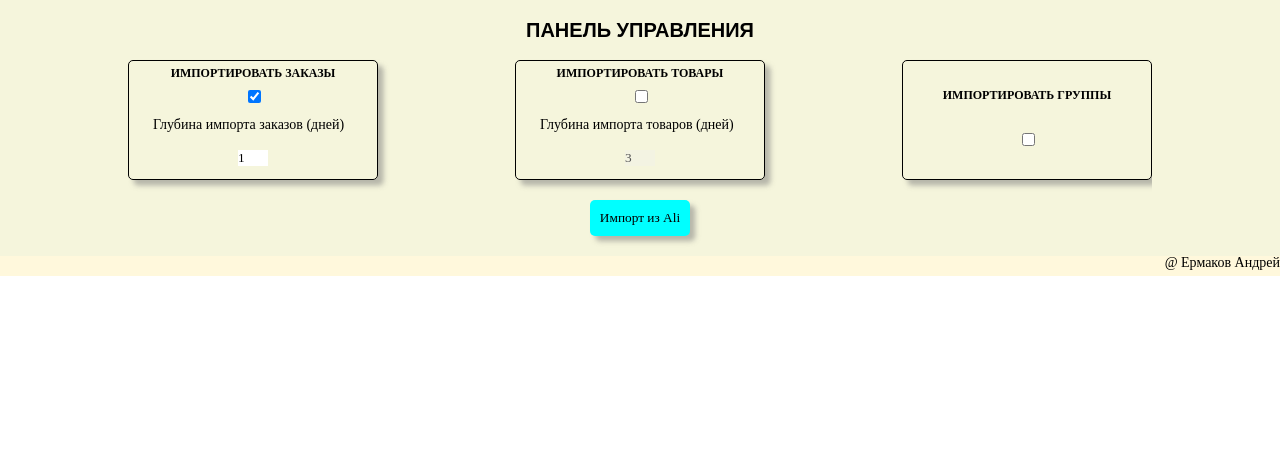
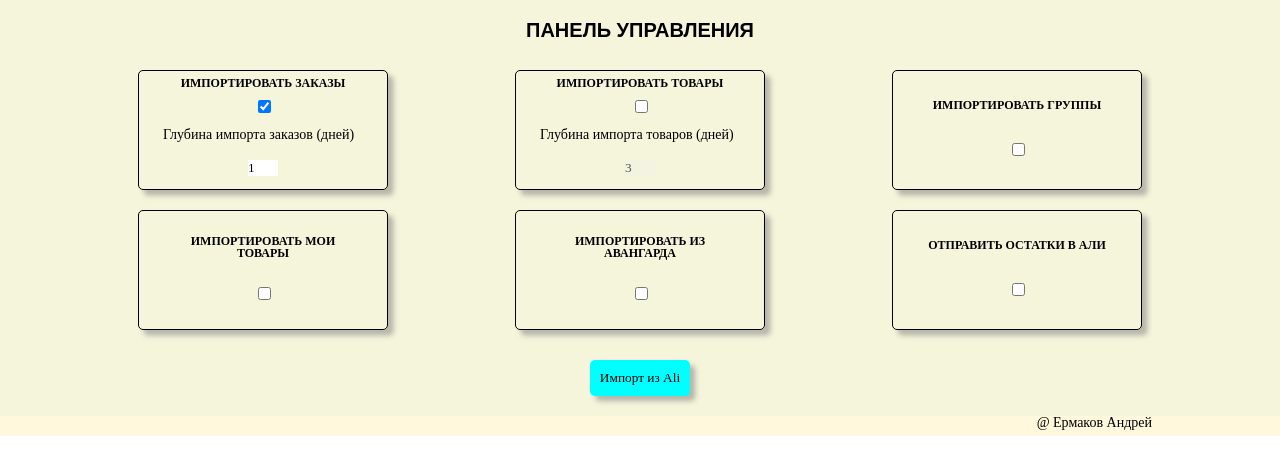
Before and after one commit to Andrewerm/testrep, a Django app: page /crm/dashboard/ in a window 1280 px wide. Shown: the part 34-509 px from the top of the page. Run offline with Django 3.2, Linux system fonts and the light colour scheme; the visitor is signed in with stand-in values (Sample User, id 1); style sheets or scripts are compiled from the project's sources; some libraries are stand-ins or nearby versions.

Commit message:
привёл в порядлк dashboard

```diff
--- a/MyCRM/crmApp/forms.py
+++ b/MyCRM/crmApp/forms.py
@@ -60,6 +60,9 @@ class DashBoardForm(forms.Form):
     depthDaysProducts=forms.IntegerField(label='Глубина импорта товаров (дней)',
                                          widget=forms.NumberInput(attrs={'disabled':'disabled'}), required=False)
     checkBoxGroups=forms.BooleanField(label='Импортировать группы', required=False)
+    checkBoxMyOwnProducts=forms.BooleanField(label='Импортировать мои товары', required=False)
+    checkBoxAvangardProducts = forms.BooleanField(label='Импортировать из Авангарда', required=False)
+    checkBoxSendToAli = forms.BooleanField(label='Отправить остатки в Али', required=False)
 
 
 # форма для загрузки файлов
--- a/MyCRM/crmApp/static/css/dashboard/dashboard.css
+++ b/MyCRM/crmApp/static/css/dashboard/dashboard.css
@@ -9,6 +9,9 @@
   display: flex;
   flex-wrap: wrap;
   justify-content: space-between;
+}
+.blocks-row__block {
+  margin: 10px 10px;
 }
 
 .block {
--- a/MyCRM/crmApp/static/css/dashboard/dashboard.scss
+++ b/MyCRM/crmApp/static/css/dashboard/dashboard.scss
@@ -10,6 +10,11 @@
   display: flex;
   flex-wrap: wrap;
   justify-content: space-between;
+  //flex-flow: column wrap;
+  &__block{
+    margin: 10px 10px;
+
+  }
 }
 
 .block{
@@ -19,6 +24,7 @@
   min-width: 250px;
   min-height: 120px;
   display: flex;
+  //align-self: stretch;
   //flex-flow: column wrap;
   flex-direction: column;
   justify-content: space-evenly;
--- a/MyCRM/crmApp/templates/crmApp/base.html
+++ b/MyCRM/crmApp/templates/crmApp/base.html
@@ -39,8 +39,9 @@
     </div>
 </main>
 <footer class="footer">
+    <div class="container">
     @ Ермаков Андрей
-
+    </div>
 </footer>
 
 </body>
--- a/MyCRM/crmApp/templates/crmApp/dashboard/dashboard.html
+++ b/MyCRM/crmApp/templates/crmApp/dashboard/dashboard.html
@@ -9,21 +9,33 @@
     <form method="post">
         {% csrf_token %}
     <div class="blocks-row">
-        <div class="block">
+        <div class="block blocks-row__block">
             <label class="block__title" for="{{ form.checkBoxOrders.id_for_label }}">{{ form.checkBoxOrders.label }}</label>
             <div class="block__onoff">{{ form.checkBoxOrders }}</div>
             <label class="block_setting-label" for="{{ form.depthDaysOrders.id_for_label }}">{{ form.depthDaysOrders.label }}</label>
             <div class="block__setting">{{ form.depthDaysOrders }}</div>
         </div>
-        <div class="block">
+        <div class="block blocks-row__block">
             <label class="block__title" for="{{ form.checkBoxProducts.id_for_label }}">{{ form.checkBoxProducts.label }}</label>
             <div class="block__onoff">{{ form.checkBoxProducts }}</div>
             <label class="block_setting-label" for="{{ form.depthDaysProducts.id_for_label }}">{{ form.depthDaysProducts.label }}</label>
             <div class="block__setting">{{ form.depthDaysProducts }}</div>
         </div>
-        <div class="block">
+        <div class="block blocks-row__block">
             <label class="block__title" for="{{ form.checkBoxGroups.id_for_label }}">{{ form.checkBoxGroups.label }}</label>
             <div class="block__onoff">{{ form.checkBoxGroups }}</div>
+        </div>
+        <div class="block blocks-row__block">
+            <label class="block__title" for="{{ form.checkBoxMyOwnProducts.id_for_label }}">{{ form.checkBoxMyOwnProducts.label }}</label>
+            <div class="block__onoff">{{ form.checkBoxMyOwnProducts }}</div>
+        </div>
+        <div class="block blocks-row__block">
+            <label class="block__title" for="{{ form.checkBoxAvangardProducts.id_for_label }}">{{ form.checkBoxAvangardProducts.label }}</label>
+            <div class="block__onoff">{{ form.checkBoxAvangardProducts }}</div>
+        </div>
+        <div class="block blocks-row__block">
+            <label class="block__title" for="{{ form.checkBoxSendToAli.id_for_label }}">{{ form.checkBoxSendToAli.label }}</label>
+            <div class="block__onoff">{{ form.checkBoxSendToAli }}</div>
         </div>
     </div>
     <button type="submit" class="blocks-row__button">Импорт из Ali</button>
--- a/MyCRM/crmApp/views.py
+++ b/MyCRM/crmApp/views.py
@@ -197,7 +197,7 @@ class StoreEdit(UpdateView):
 def dashboard(request):
 
     if request.method=='GET':
-        form=DashBoardForm(initial={'checkBoxOrders':True, 'depthDaysOrders':1, 'checkBoxProducts': False, 'depthDaysProducts':3, 'checkBoxGroups': False})
+        form=DashBoardForm(initial={'checkBoxOrders':True, 'depthDaysOrders':1, 'checkBoxProducts': False, 'depthDaysProducts':3})
 
     else:
         form=DashBoardForm(request.POST)
@@ -209,6 +209,14 @@ def dashboard(request):
                 a.updateProducts(int(form.data['depthDaysProducts']))
             if form.cleaned_data['checkBoxGroups']:
                 a.updateGroupList()
+            if form.cleaned_data['checkBoxMyOwnProducts']:
+                handle_myownstore()
+            if form.cleaned_data['checkBoxAvangardProducts']:
+                handle_AvangardProducts()
+            if form.cleaned_data['checkBoxSendToAli']:
+                    handle_syncInventory()
+
+
     return render(request,'dashboard/dashboard.html', context={'form':form, 'active_page':'dashboard'})
 
 def userNew(request):
```
Also changed, not shown: MyCRM/crmApp/unitAPIs.py (deleted), 2 other files.
